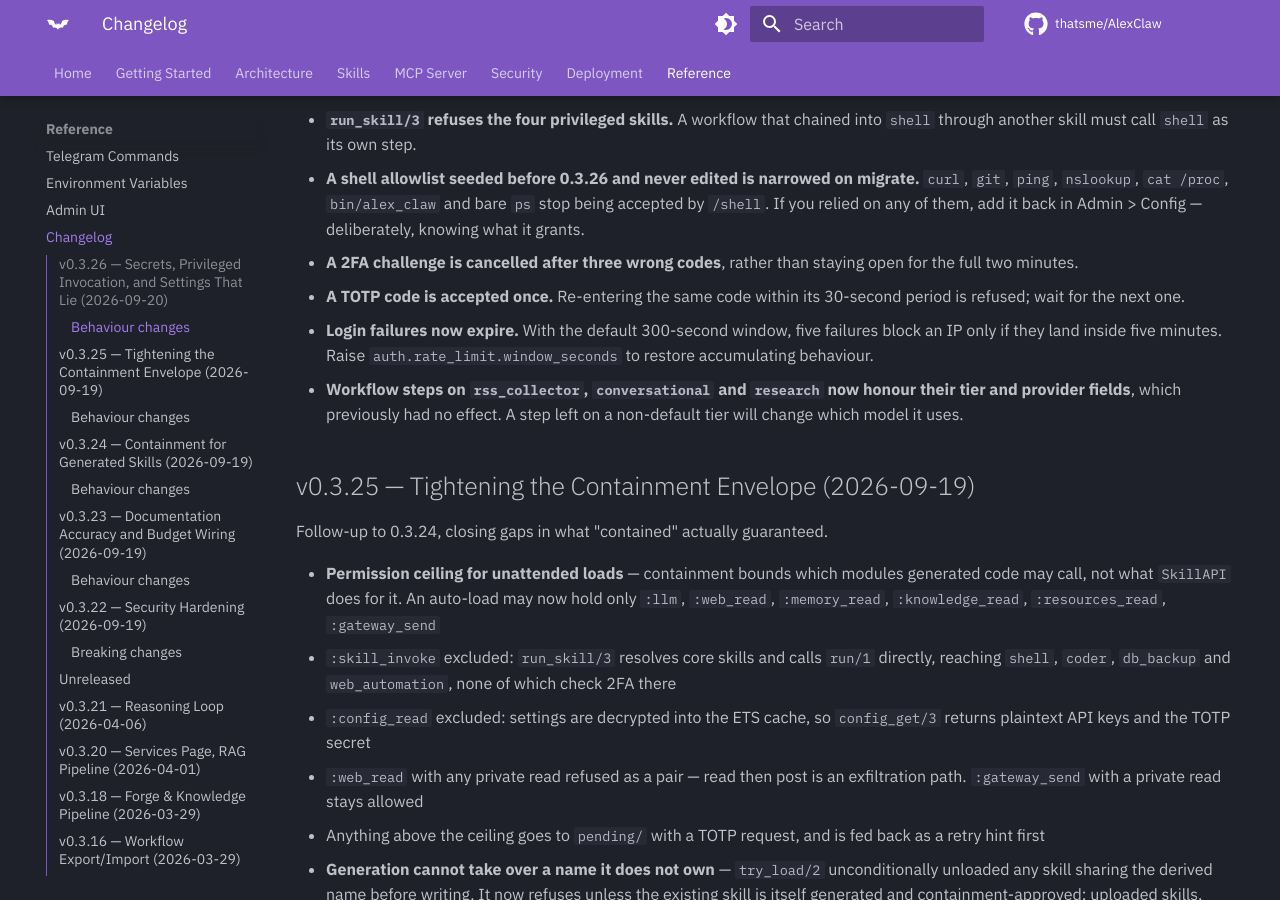
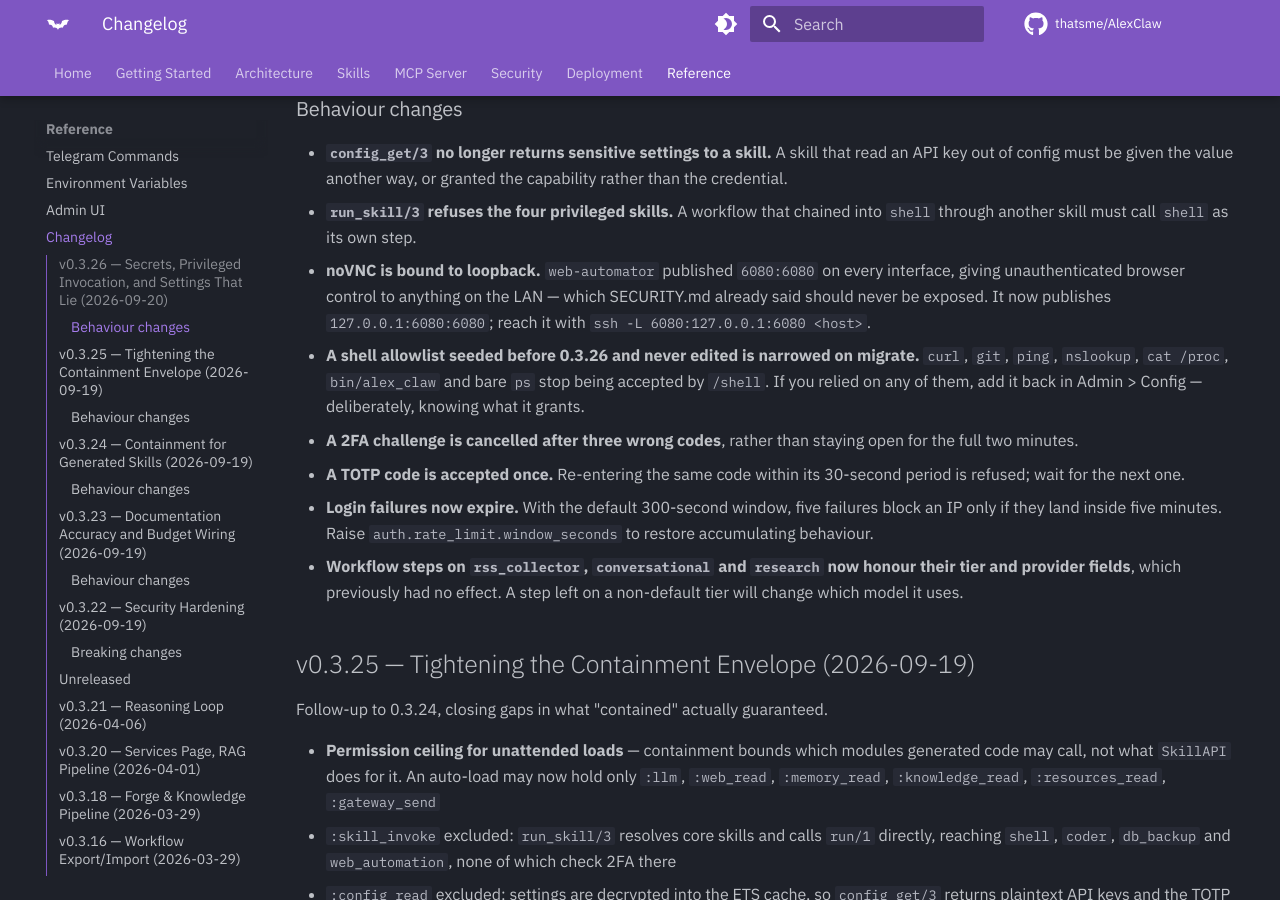
Before and after one commit to thatsme/AlexClaw, an MkDocs documentation site: the page built from docs/reference/changelog.md, in a window 1280 px wide and 900 px high, scrolled down 1647 px. Built offline with MkDocs 1.6.1 and Material for MkDocs 9.7.7, drawn with Linux system fonts in a browser that asks for light colours; comment, search, counter and statistics services are not loaded; some of the changed text lies outside the part shown.

Commit message:
fix(compose): bind noVNC to loopback, and state the PostgreSQL requirement
web-automator published 6080 on every interface. noVNC gives unauthenticated
control of the automation browser, which SECURITY.md already says should never
be exposed, so the default install was handing that to the LAN. It now
publishes 127.0.0.1:6080:6080; an SSH tunnel reaches it.

The 0.3.26 changelog also records that the shell.whitelist migration needs
PostgreSQL 16 or later for IS JSON ARRAY. All three compose files pin pg17, so
this only affects an install running its own older server, which would
otherwise meet the requirement as a syntax error during migrate.

Two related exposures are left for batch 2d, with read_only, cap_drop and
no-new-privileges: alexclaw-prod publishes 5001 on all interfaces while the
docs say to put it behind a reverse proxy, and CLUSTER_COOKIE falls back to
alexclaw_default (hardcoded alexclaw_swarm in the swarm file) rather than
failing at boot the way ADMIN_PASSWORD does.

```diff
--- a/docker-compose.yml
+++ b/docker-compose.yml
@@ -80,7 +80,10 @@ services:
     build: ./web-automator
     restart: unless-stopped
     ports:
-      - "6080:6080"
+      # noVNC gives unauthenticated control of the automation browser, so it is
+      # bound to loopback. Reach it over an SSH tunnel rather than the LAN:
+      #   ssh -L 6080:127.0.0.1:6080 <host>
+      - "127.0.0.1:6080:6080"
     environment:
       DISPLAY: ":99"
     healthcheck:
--- a/docs/reference/changelog.md
+++ b/docs/reference/changelog.md
@@ -4,6 +4,11 @@
 
 Closes two routes a skill could take to something it was never granted, and
 removes eleven settings that promised an effect the code never had.
+
+**Requires PostgreSQL 16 or later.** The `shell.whitelist` migration uses the
+`IS JSON ARRAY` predicate to compare stored entries as a set. All shipped
+compose files pin `pgvector/pgvector:pg17`; an install on an older server would
+fail at migrate with a syntax error.
 
 - **Secrets do not reach skills** — `SkillAPI.config_get/3` returned whatever the config cache held, and the cache holds decrypted plaintext. It now returns `{:error, :sensitive}` for any setting marked sensitive, and for any key the cache does not know
   - The ETS cache carries each row's `sensitive` flag beside its value, so the check needs no database round-trip
@@ -27,6 +32,7 @@ removes eleven settings that promised an effect the code never had.
 
 - **`config_get/3` no longer returns sensitive settings to a skill.** A skill that read an API key out of config must be given the value another way, or granted the capability rather than the credential.
 - **`run_skill/3` refuses the four privileged skills.** A workflow that chained into `shell` through another skill must call `shell` as its own step.
+- **noVNC is bound to loopback.** `web-automator` published `6080:6080` on every interface, giving unauthenticated browser control to anything on the LAN — which SECURITY.md already said should never be exposed. It now publishes `127.0.0.1:6080:6080`; reach it with `ssh -L 6080:127.0.0.1:6080 <host>`.
 - **A shell allowlist seeded before 0.3.26 and never edited is narrowed on migrate.** `curl`, `git`, `ping`, `nslookup`, `cat /proc`, `bin/alex_claw` and bare `ps` stop being accepted by `/shell`. If you relied on any of them, add it back in Admin > Config — deliberately, knowing what it grants.
 - **A 2FA challenge is cancelled after three wrong codes**, rather than staying open for the full two minutes.
 - **A TOTP code is accepted once.** Re-entering the same code within its 30-second period is refused; wait for the next one.
```
